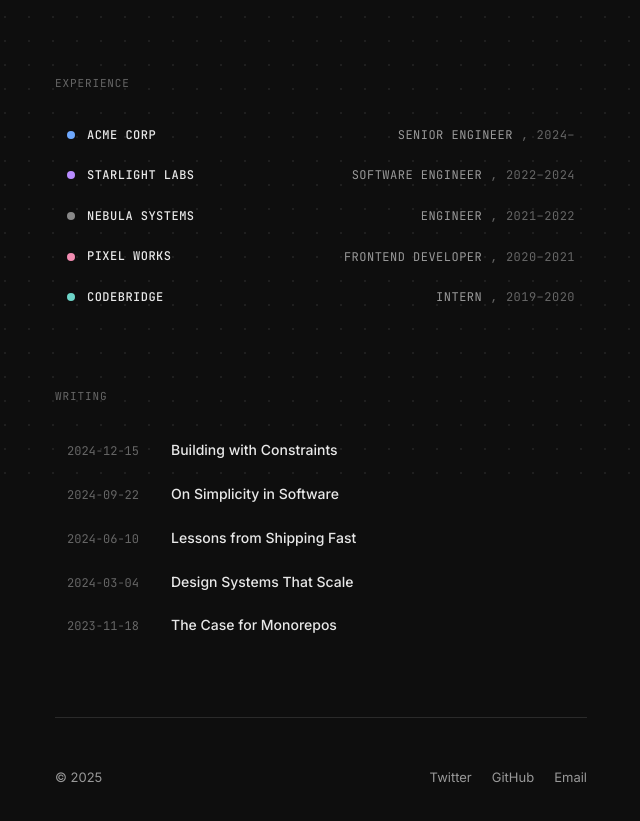
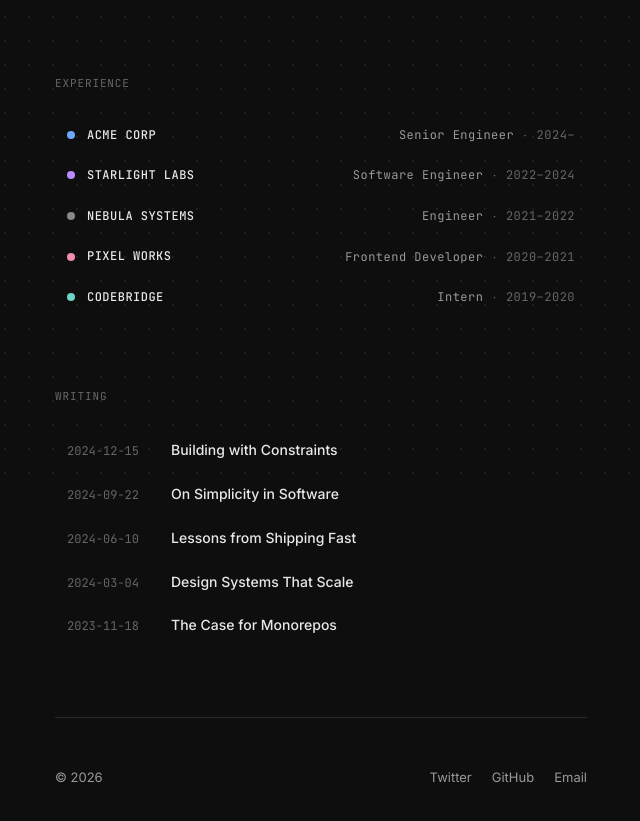
Before and after one commit to 8enji/spa-portfolio, a Next.js app: page / in a window 1280 px wide. Shown: the part 307-1128 px from the top of the page, without its empty margins (319-959 px from the left). Built offline with nearby package versions, Linux system fonts and the light colour scheme.

Commit message:
Polish: accent underlines, mixed-case career roles, middle-dot separator, fix © year

```diff
--- a/src/app/globals.css
+++ b/src/app/globals.css
@@ -123,7 +123,7 @@ a:hover {
 
 .about-text a {
     color: var(--fg);
-    text-decoration-color: var(--fg-dim);
+    text-decoration-color: rgba(232, 115, 90, 0.3);
     text-underline-offset: 3px;
     text-decoration: underline;
     transition: text-decoration-color 0.15s ease, color 0.15s ease;
@@ -198,14 +198,18 @@ a:hover {
 
 .career-role {
     color: var(--fg-muted);
+    text-transform: none;
 }
 
 .career-date {
     color: var(--fg-dim);
+    text-transform: none;
 }
 
 .career-separator {
     color: var(--fg-dim);
+    text-transform: none;
+    font-size: 10px;
 }
 
 /* =========================================
--- a/src/app/page.tsx
+++ b/src/app/page.tsx
@@ -35,7 +35,7 @@ export default function Home() {
                             </div>
                             <div className="career-right">
                                 <span className="career-role">{item.role}</span>
-                                <span className="career-separator">,</span>
+                                <span className="career-separator">·</span>
                                 <span className="career-date">{item.period}</span>
                             </div>
                         </div>
@@ -58,7 +58,7 @@ export default function Home() {
 
             {/* ─── Footer ─── */}
             <footer className="footer fade-in">
-                <span>© 2025</span>
+                <span>© 2026</span>
                 <div className="footer-links">
                     <a href="#">Twitter</a>
                     <a href="#">GitHub</a>
```
